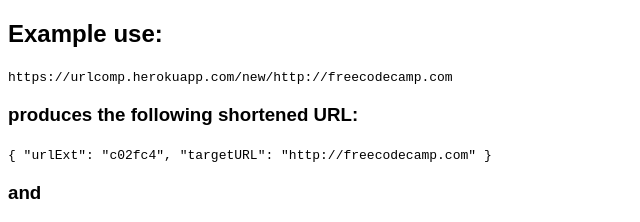
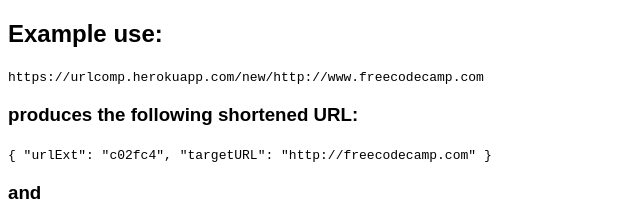
Before and after one commit to bararan/urlcomp, a website: page views/index.html in a window 1280 px wide. Shown: the part 250-472 px from the top of the page, 0-640 px from the left. Drawn offline with Linux system fonts and the light colour scheme.

Commit message:
Corrected URLs in index.html

```diff
--- a/views/index.html
+++ b/views/index.html
@@ -30,7 +30,7 @@
         <div>Append the shortened URL to the page address followed by a forward slash</div>
         </br>
         <h2>Example use:</h2>
-        <code><a href="https://urlcomp.herokuapp.com/new/http://freecodecamp.com">https://urlcomp.herokuapp.com/new/http://freecodecamp.com</a></code>
+        <code><a href="https://urlcomp.herokuapp.com/new/http://www.freecodecamp.com">https://urlcomp.herokuapp.com/new/http://www.freecodecamp.com</a></code>
         <h3>produces the following shortened URL:</h3>
         <code>
             {
```
